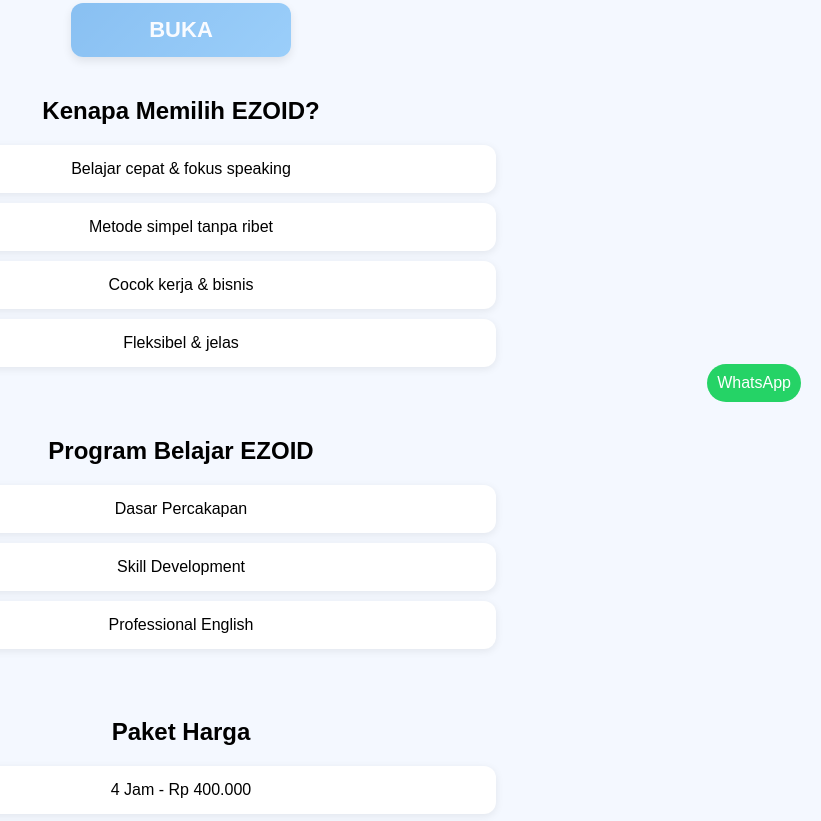
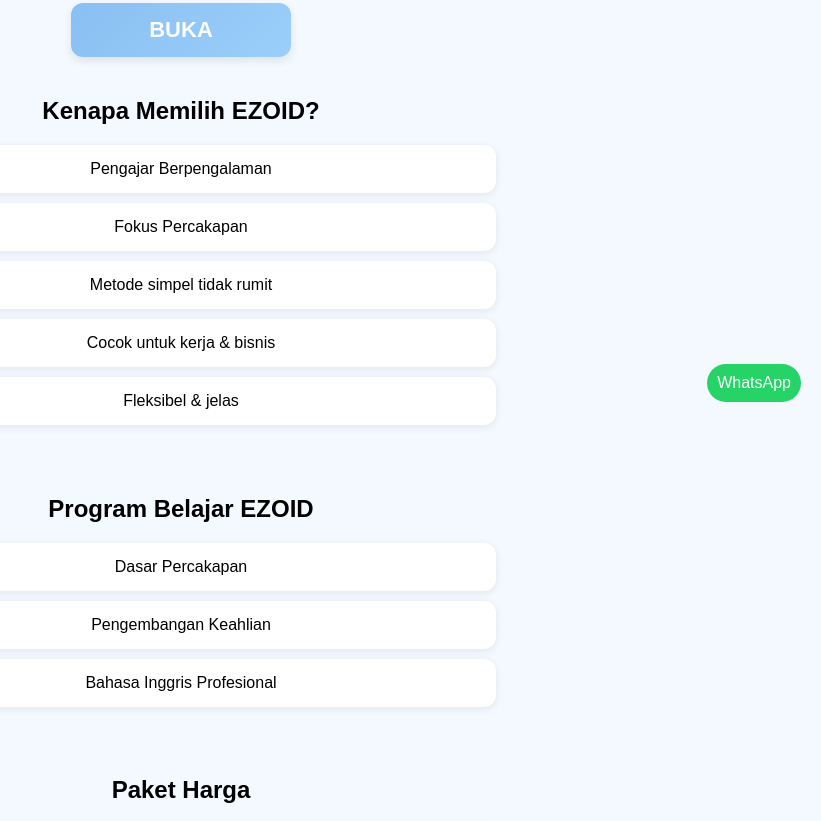
Before and after one commit to celzone1972/ezoid, a plain HTML site: page index.html in a window 1280 px wide. Shown: the part 378-1199 px from the top of the page, without its empty margins (459-1280 px from the left). Drawn offline with Linux system fonts and the light colour scheme; no server answers.

Commit message:
Update index.html

```diff
--- a/index.html
+++ b/index.html
@@ -173,17 +173,18 @@ header h2{margin:0;font-size:34px}
 
 <section class="section">
   <h2>Kenapa Memilih EZOID?</h2>
-  <div class="card">Belajar cepat & fokus speaking</div>
-  <div class="card">Metode simpel tanpa ribet</div>
-  <div class="card">Cocok kerja & bisnis</div>
+  <div class="card">Pengajar Berpengalaman</div>
+  <div class="card">Fokus Percakapan</div>
+  <div class="card">Metode simpel tidak rumit</div>
+  <div class="card">Cocok untuk kerja & bisnis</div>
   <div class="card">Fleksibel & jelas</div>
 </section>
 
 <section class="section">
   <h2>Program Belajar EZOID</h2>
   <div class="card">Dasar Percakapan</div>
-  <div class="card">Skill Development</div>
-  <div class="card">Professional English</div>
+  <div class="card">Pengembangan Keahlian</div>
+  <div class="card">Bahasa Inggris Profesional</div>
 </section>
 
 <section class="section">
@@ -201,6 +202,10 @@ header h2{margin:0;font-size:34px}
   <div class="card">"Langsung praktik bicara." - Rina, Karyawan</div>
   <div class="card">"Bisa komunikasi dengan klien luar negeri." - Daniel, Freelancer</div>
   <div class="card">"Saya jadi lebih berani bicara Bahasa Inggris." - Fitri, Admin</div>
+  <div class="card">"Fokus Percakapan." - Rudy, Marketing Dept</div>
+  <div class="card">"Siap kerja ke luar negeri." - Maria, Calon TKI</div>
+  <div class="card">"Penjelasannya mudah dimengerti." - Stephen, HRD</div>
+  <div class="card">"Memudahkan saya komunikasi dengan investor asing." - John, Pengusaha</div>
 </section>
 
 <a class="wa" href="https://wa.me/6287770055999" onclick="trackWA()">WhatsApp</a>
```
